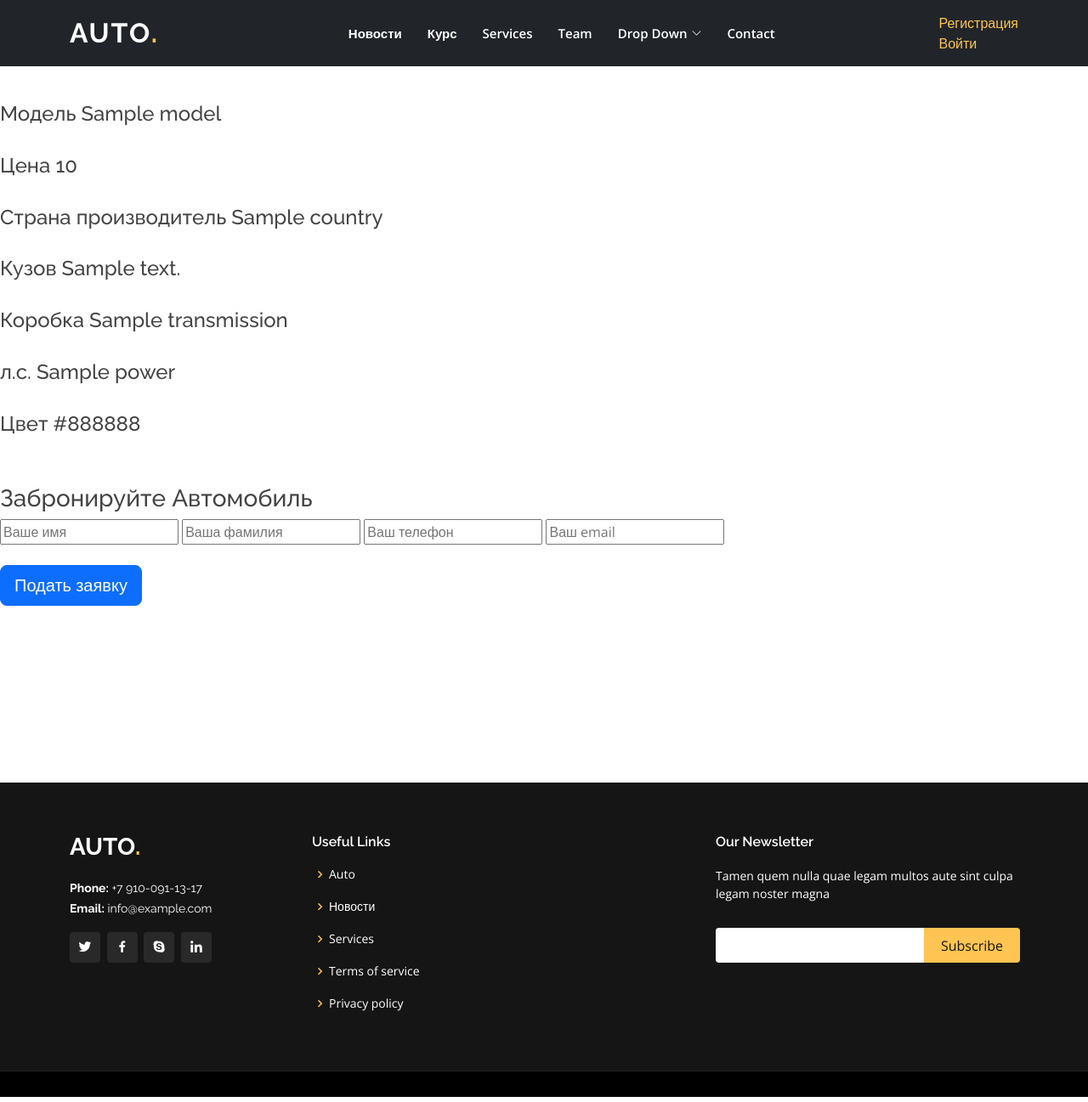
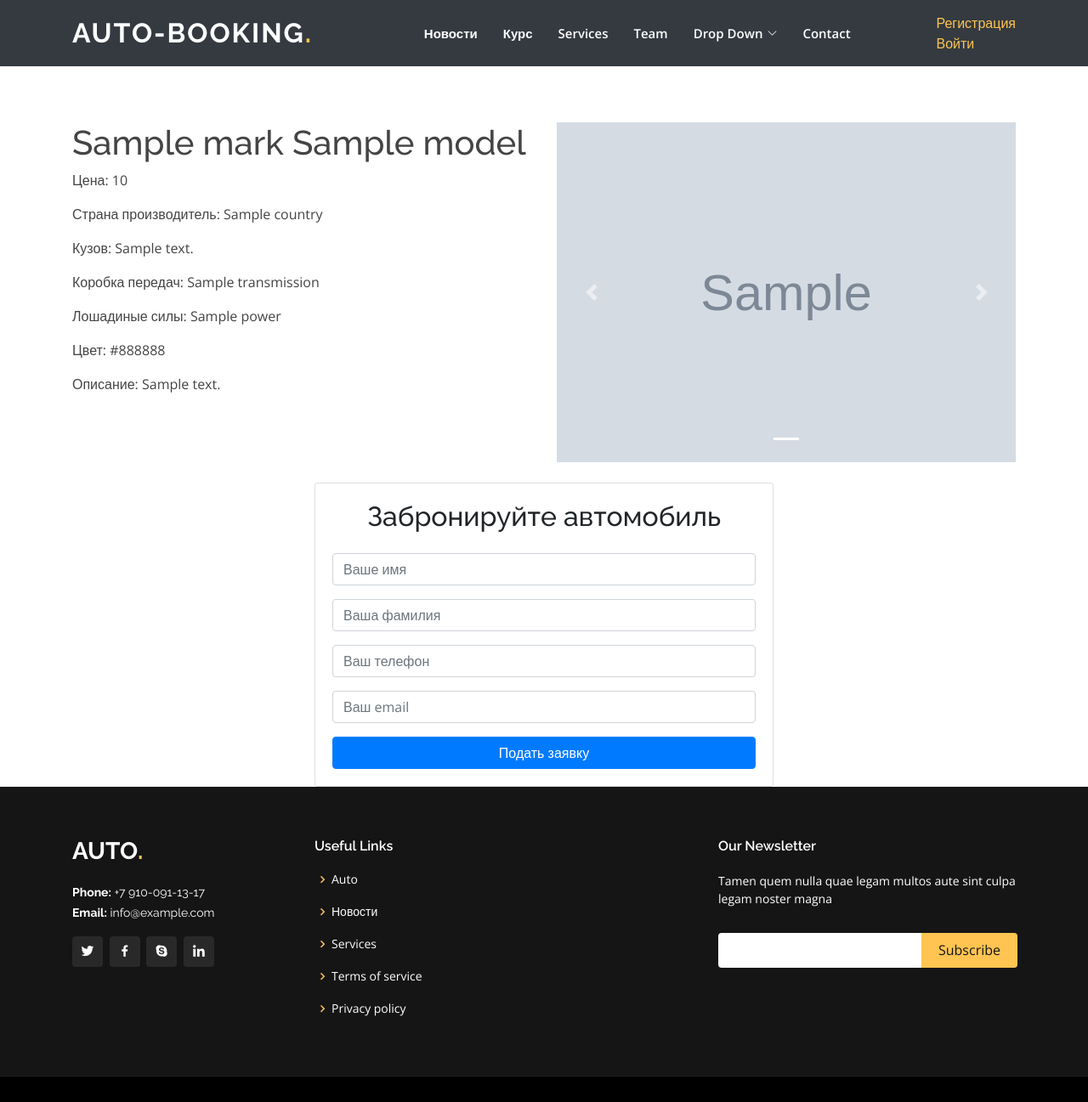
Before and after one commit to Kuberunnak10/car_showroom, a Django app: template templates/app_autosalon/auto.html in a window 1280 px wide. Shown: the whole page at 85% size. Run offline with Django 5.2, Linux system fonts and the light colour scheme; the template is opened without the code that fills it: most values are stand-ins (such as "Sample title", 1, 10 or a date in 2020); grey boxes marked "Sample" are stand-in pictures; some libraries are stand-ins or nearby versions.

Commit message:
update auto templates

```diff
--- a/app_autosalon/admin.py
+++ b/app_autosalon/admin.py
@@ -1,5 +1,5 @@
 from django.contrib import admin
-
+from django_summernote.admin import SummernoteModelAdmin
 from app_autosalon.models import Auto, Country, Mark, Transmission, BodyType, Color, Galery
 
 
@@ -8,7 +8,7 @@ class GaleryInLine(admin.TabularInline):
     model = Galery
 
 
-class AutoAdmin(admin.ModelAdmin):
+class AutoAdmin(SummernoteModelAdmin):
     list_display = ['id', 'mark', 'model', 'price']
     inlines = [GaleryInLine,]
     list_display_links = ['mark']
--- a/app_autosalon/models.py
+++ b/app_autosalon/models.py
@@ -41,7 +41,7 @@ class BodyType(models.Model):
 
 class Auto(models.Model):
     mark = models.ForeignKey(Mark, on_delete=models.CASCADE)
-    model = models.CharField(max_length=255)
+    model = models.CharField(max_length=255, db_index=True)
     country = models.ForeignKey(Country, on_delete=models.CASCADE)
     body_type = models.ForeignKey(BodyType, on_delete=models.CASCADE)
     price = models.IntegerField()
@@ -49,6 +49,7 @@ class Auto(models.Model):
     power = models.FloatField()
     color = models.ForeignKey(Color, on_delete=models.CASCADE)
     user = models.ForeignKey(User, verbose_name="Пользователь", on_delete=models.CASCADE)
+    description = models.TextField(blank=True, null=True)
 
     def __str__(self):
         return str(f'{self.mark}, {self.model}')
--- a/app_autosalon/views.py
+++ b/app_autosalon/views.py
@@ -14,6 +14,7 @@ def get_all_marks(request) -> HttpResponse:
     if not mark:
         mark = Mark.objects.all()
         cache.set('cache_marks', mark, timeout=None)
+
     return render(request, 'app_autosalon/home.html', {'mark': mark})
 
 
--- a/app_profile/tasks.py
+++ b/app_profile/tasks.py
@@ -8,7 +8,7 @@ from app_profile.models import BookingModel
 def send_booking_email(booking_id, auto_id, first_name, last_name, number_phone):
     booking = BookingModel.objects.get(pk=booking_id)
     subject = f'New booking - {auto_id} !'
-    message = f'{first_name} {last_name}, Номер телефона {number_phone}, заинтересовался {auto_id}'
+    message = f'{first_name} {last_name}, Тел: {number_phone}, заинтересовался {auto_id}'
     from_email = 'your-email@example.com'
     recipient_list = ['recipient@example.com']
     send_mail(subject, message, from_email, recipient_list)
--- a/core/settings.py
+++ b/core/settings.py
@@ -53,6 +53,7 @@ INSTALLED_APPS = [
     'rest_framework',
     'django_extensions',
     'drf_yasg',
+    'django_summernote',
 ]
 
 MIDDLEWARE = [
--- a/core/urls.py
+++ b/core/urls.py
@@ -48,6 +48,7 @@ urlpatterns = [
     path('swagger<format>/', schema_view.without_ui(cache_timeout=0), name='schema-json'),
     path('swagger/', schema_view.with_ui('swagger', cache_timeout=0), name='schema-swagger-ui'),
     path('redoc/', schema_view.with_ui('redoc', cache_timeout=0), name='schema-redoc'),
+    path('summernote/', include('django_summernote.urls')),
 
 ]
 
--- a/docker-compose.yaml
+++ b/docker-compose.yaml
@@ -30,16 +30,12 @@ services:
 
   celery-worker:
     build: .
-    volumes:
-      - .:/code/celery
     command: celery -A core worker -l info
     depends_on:
       - code
 
   celery-beat:
     build: .
-    volumes:
-      - .:/code/celery
     command: celery -A core beat -l info
     depends_on:
       code:
--- a/templates/app_autosalon/auto.html
+++ b/templates/app_autosalon/auto.html
@@ -3,39 +3,89 @@
 {% block title %}{{ auto.model }}{% endblock %}
 
 {% block content %}
-    <br>
-    <h4>Модель {{ auto.model }}</h4>
-    <br>
-    <h4>Цена {{ auto.price }}</h4>
-    <br>
-    <h4>Страна производитель {{ auto.country }}</h4>
-    <br>
-    <h4>Кузов {{ auto.body_type }}</h4>
-    <br>
-    <h4>Коробка {{ auto.transmission }}</h4>
-    <br>
-    <h4>л.с. {{ auto.power }}</h4>
-    <br>
-    <h4>Цвет {{ auto.color }}</h4>
-    <br>
-    <br>
+    <style>
+        .carousel-item {
+            width: 100%;
+            height: 400px; /* Фиксированная высота для всех элементов carousel-item */
+            overflow: hidden;
+        }
 
-<form method="post" action="">
-<h3>Забронируйте Автомобиль</h3>
-    {% csrf_token %}
-    <div>
-    <input type="text" name="first_name" placeholder="Ваше имя" value="" required>
-    <input type="text" name="last_name" placeholder="Ваша фамилия" value="" required>
-    <input type="text" name="number_phone" placeholder="Ваш телефон" value="" required>
-    <input type="email" name="email" placeholder="Ваш email" value="" required>
-{#    <input type="text" name="interesting_car" placeholder="Интересующий авто" value="{{ auto.id }}" required>#}
-        <br>
-        <br>
-    <div class="mb-3">
-            <button type="submit" class="btn btn-primary btn-lg">Подать заявку</button>
+        .carousel-item img {
+            width: 100%;
+            height: 100%; /* Изображение будет занимать всю доступную высоту элемента */
+            object-fit: cover; /* Изображение будет растягиваться или сжиматься, чтобы полностью заполнить свой контейнер */
+        }
+    </style>
+    <br><br>
+
+    <div class="container">
+        <div class="row">
+            <div class="col-md-6">
+                <div class="car-details-container">
+                    <h1>{{ auto.mark }} {{ auto.model }}</h1>
+                    <p>Цена: {{ auto.price }}</p>
+                    <p>Страна производитель: {{ auto.country }}</p>
+                    <p>Кузов: {{ auto.body_type }}</p>
+                    <p>Коробка передач: {{ auto.transmission }}</p>
+                    <p>Лошадиные силы: {{ auto.power }}</p>
+                    <p>Цвет: {{ auto.color }}</p>
+                    <p>Описание: {{ auto.description|safe }}</p>
+                </div>
+            </div>
+            <div class="col-md-6">
+                <div class="car-details-container">
+                    <div id="carouselExampleIndicators" class="carousel slide" data-ride="carousel">
+                        <ol class="carousel-indicators">
+                            {% for image in auto.images.all %}
+                                <li data-target="#carouselExampleIndicators" data-slide-to="{{ forloop.counter0 }}" {% if forloop.first %}class="active"{% endif %}></li>
+                            {% endfor %}
+                        </ol>
+                        <div class="carousel-inner">
+                            {% for image in auto.images.all %}
+                                <div class="carousel-item {% if forloop.first %}active{% endif %}">
+                                    <img src="{{ image.image.url }}" class="d-block w-100" alt="{{ auto.model }}">
+                                </div>
+                            {% endfor %}
+                        </div>
+                        <a class="carousel-control-prev" href="#carouselExampleIndicators" role="button" data-slide="prev">
+                            <span class="carousel-control-prev-icon" aria-hidden="true"></span>
+                            <span class="sr-only">Previous</span>
+                        </a>
+                        <a class="carousel-control-next" href="#carouselExampleIndicators" role="button" data-slide="next">
+                            <span class="carousel-control-next-icon" aria-hidden="true"></span>
+                            <span class="sr-only">Next</span>
+                        </a>
+                    </div>
+                </div>
+            </div>
         </div>
     </div>
-</form>
-<br><br><br><br><br><br><br><br>
-
+    <br>
+    <div class="container">
+        <div class="row">
+            <div class="col-md-6 mx-auto">
+                <div class="card">
+                    <div class="card-body">
+                        <h2 class="card-title text-center mb-4">Забронируйте автомобиль</h2>
+                        <form method="post" action="">
+                            {% csrf_token %}
+                            <div class="mb-3">
+                                <input type="text" name="first_name" class="form-control" placeholder="Ваше имя" value="" required>
+                            </div>
+                            <div class="mb-3">
+                                <input type="text" name="last_name" class="form-control" placeholder="Ваша фамилия" value="" required>
+                            </div>
+                            <div class="mb-3">
+                                <input type="text" name="number_phone" class="form-control" placeholder="Ваш телефон" value="" required>
+                            </div>
+                            <div class="mb-3">
+                                <input type="email" name="email" class="form-control" placeholder="Ваш email" value="" required>
+                            </div>
+                            <button type="submit" class="btn btn-primary btn-block">Подать заявку</button>
+                        </form>
+                    </div>
+                </div>
+            </div>
+        </div>
+    </div>
 {% endblock %}
--- a/templates/base.html
+++ b/templates/base.html
@@ -22,6 +22,10 @@
   <link href="{% static 'assets/vendor/glightbox/css/glightbox.min.css' %}" rel="stylesheet">
   <link href="{% static 'assets/vendor/remixicon/remixicon.css' %}" rel="stylesheet">
   <link href="{% static 'assets/vendor/swiper/swiper-bundle.min.css' %}" rel="stylesheet">
+<link href="https://stackpath.bootstrapcdn.com/bootstrap/4.5.2/css/bootstrap.min.css" rel="stylesheet">
+<script src="https://code.jquery.com/jquery-3.5.1.slim.min.js"></script>
+<script src="https://cdn.jsdelivr.net/npm/@popperjs/core@2.5.4/dist/umd/popper.min.js"></script>
+<script src="https://stackpath.bootstrapcdn.com/bootstrap/4.5.2/js/bootstrap.min.js"></script>
 
   <!-- Template Main CSS File -->
   <link href="{% static 'assets/css/style.css' %}" rel="stylesheet">
@@ -32,7 +36,7 @@
       <header id="header" class="fixed-top bg-dark">
         <div class="container d-flex align-items-center justify-content-lg-between">
 
-            <h1 class="logo me-auto me-lg-0"><a href="{% url 'main_page' %}">auto<span>.</span></a></h1>
+            <h1 class="logo me-auto me-lg-0"><a href="{% url 'main_page' %}">auto-booking<span>.</span></a></h1>
       <!-- Uncomment below if you prefer to use an image logo -->
       <!-- <a href="index.html" class="logo me-auto me-lg-0"><img src="/static/assets/img/logo.png" alt="" class="img-fluid"></a>-->
 
```
Also changed, not shown: app_api/serializers.py (+12 -4 lines), templates/app_autosalon/home.html (+4 -3 lines), templates/app_autosalon/specific_mark.html (+21 -7 lines), app_autosalon/migrations/0007_auto_description.py (added), app_autosalon/migrations/0008_alter_auto_model.py (added), 2 other files.
